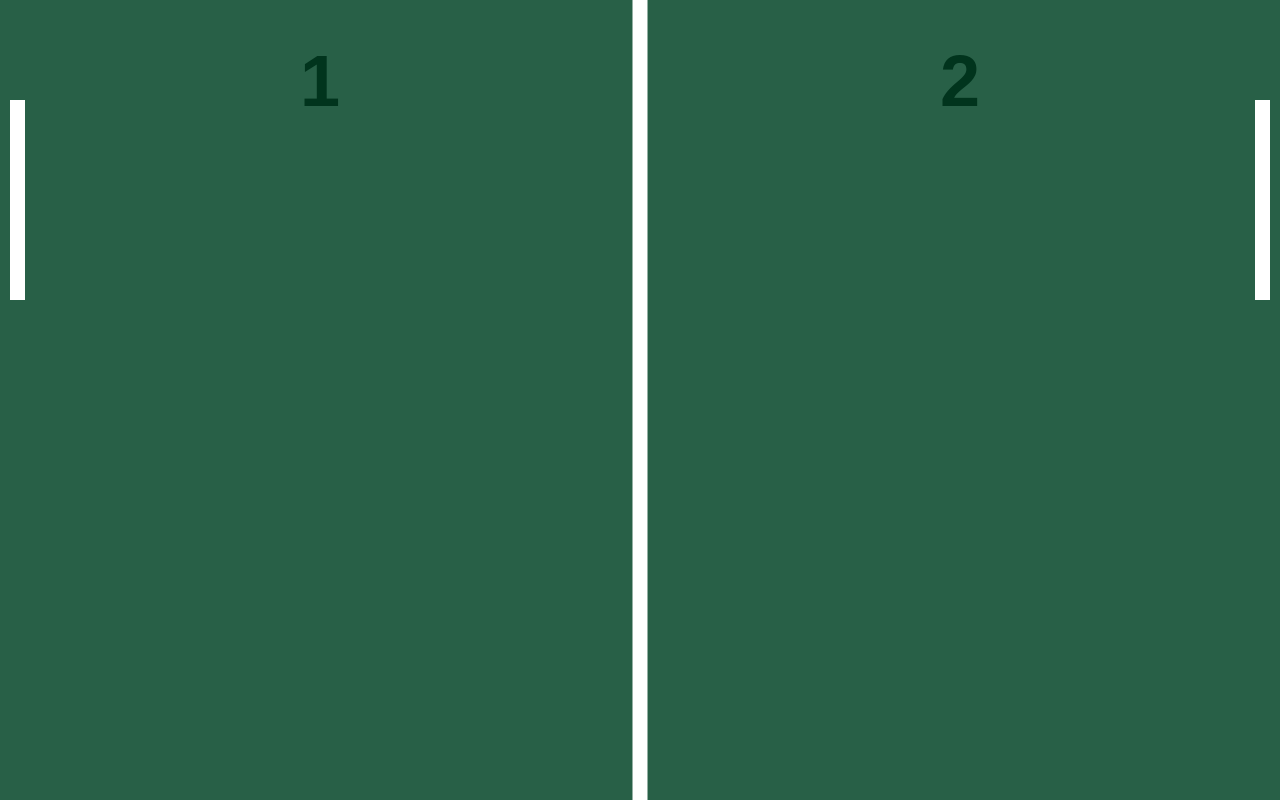
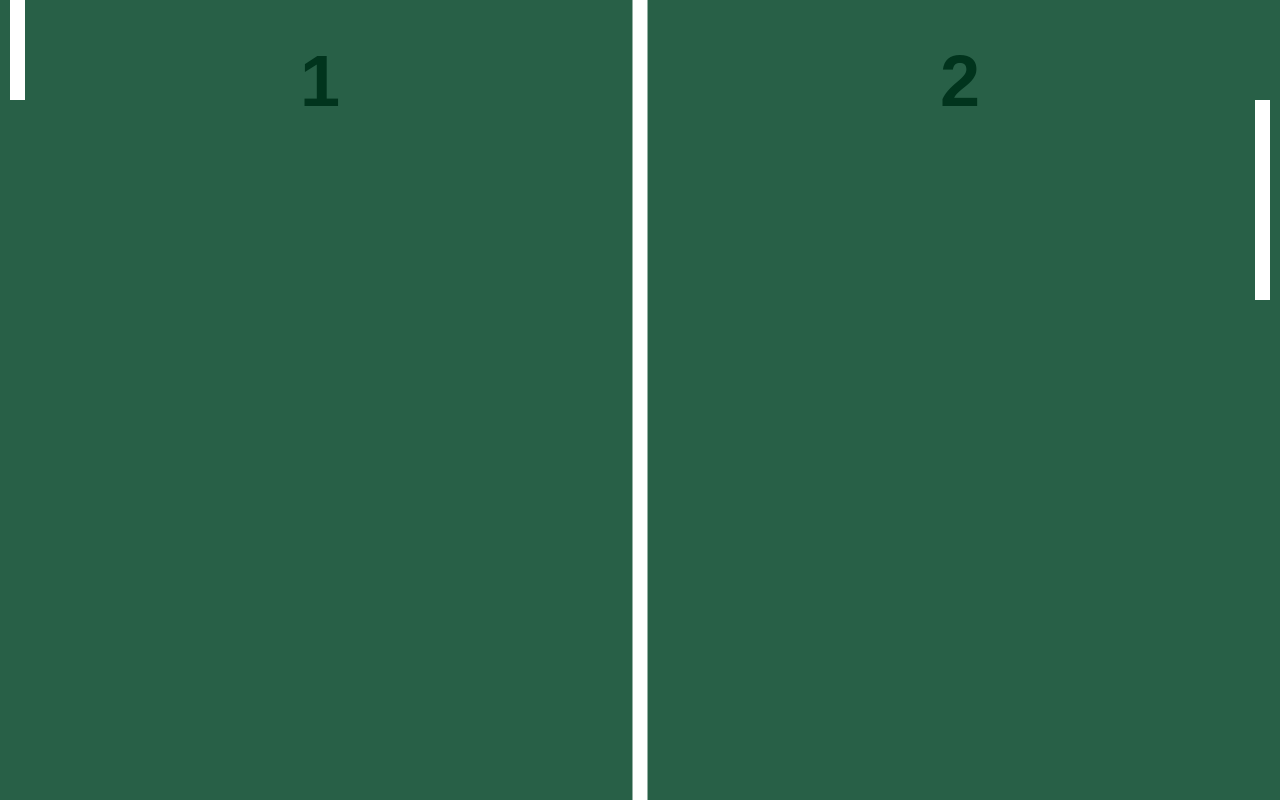
Before and after one commit to eduardowanderleyde/ping-pong-game, a plain HTML site: page index.html in a window 1280 px wide. Drawn offline with Linux system fonts and the light colour scheme.

Commit message:
BUILT - moving left paddle

```diff
--- a/index.html
+++ b/index.html
@@ -21,6 +21,7 @@
       canvasCtx = canvasEl.getContext('2d'),
       gapX = 10
 
+    const mouse = { x: 0, y: 0 }
 
     const field = {
       w: window.innerWidth,
@@ -49,13 +50,17 @@
 
     const leftPaddle = {
       x: gapX,
-      y: 100,
+      y: 0,
       w: line.w,
       h: 200,
+      _move: function () {
+        this.y = mouse.y - this.h / 2
+      },
       draw: function () {
         //draw the left paddle ping pong
         canvasCtx.fillStyle = "#ffffff"
         canvasCtx.fillRect(this.x, this.y, this.w, this.h)
+        this._move()
       }
     }
     const rightPaddle = {
@@ -138,6 +143,11 @@
 
     setup()
     main()
+    canvasEl.addEventListener('mousemove', function (e) {
+      mouse.x = e.pageX
+      mouse.y = e.pageY
+
+    })
   </script>
 
 </body>
```
